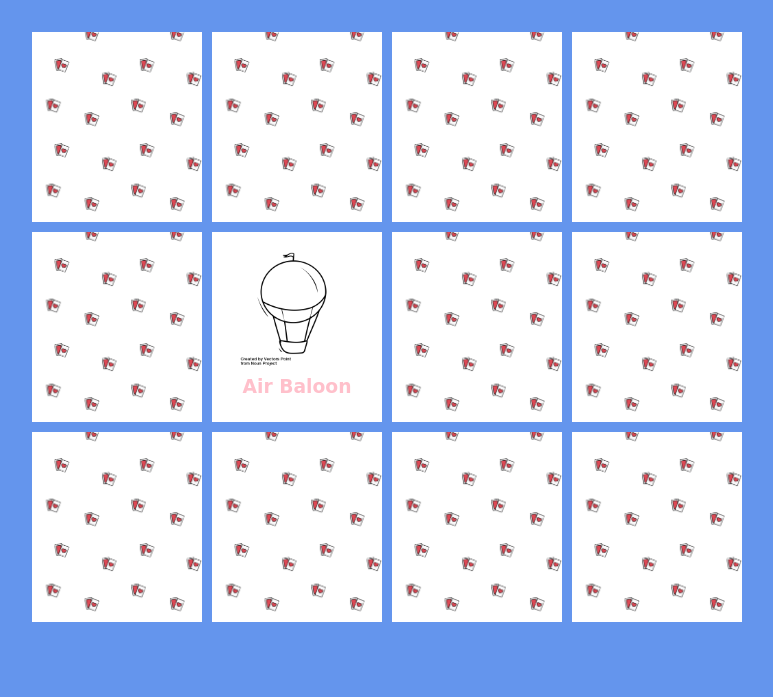
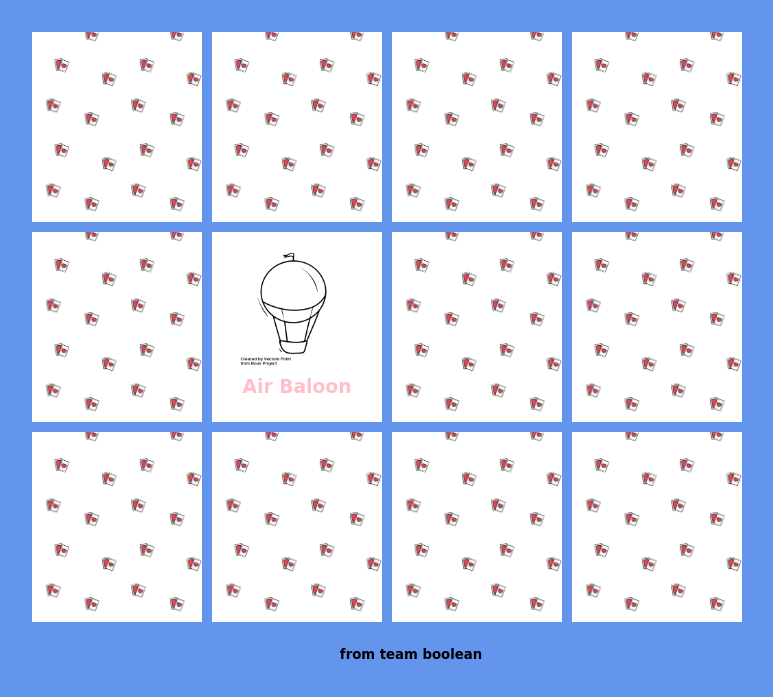
Before and after one commit to AlfonsoBuononato/html-css-memory, a plain HTML site: page index.html in a window 1280 px wide. Shown: the part 71-768 px from the top of the page, without its empty margins (229-1002 px from the left). Drawn offline with Linux system fonts and the light colour scheme.

Commit message:
esercizio

```diff
--- a/css/style.css
+++ b/css/style.css
@@ -95,3 +95,10 @@ main{
 .card:hover .pattern {
 	display: none;
 }
+
+/* FOOTER */
+
+.intestazione-finale{
+    text-align: center;
+    margin: 20px;
+}
--- a/index.html
+++ b/index.html
@@ -114,5 +114,11 @@
             </div>
         </section>
     </main>
+
+    <!-- FOOTER -->
+
+    <footer class="intestazione-finale">
+        <h5>from team boolean</h5>
+    </footer>
 </body>
 </html>
```
